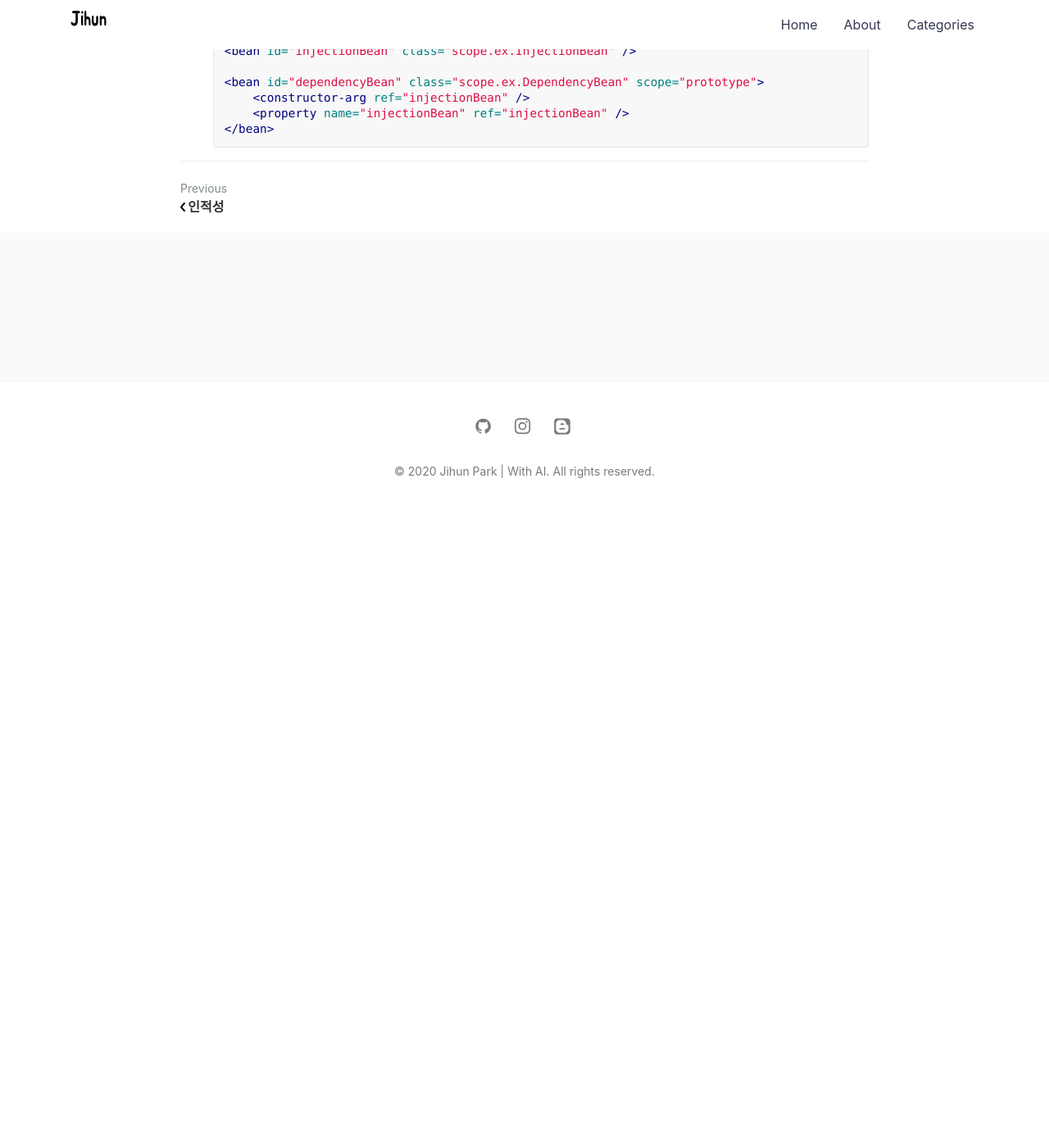
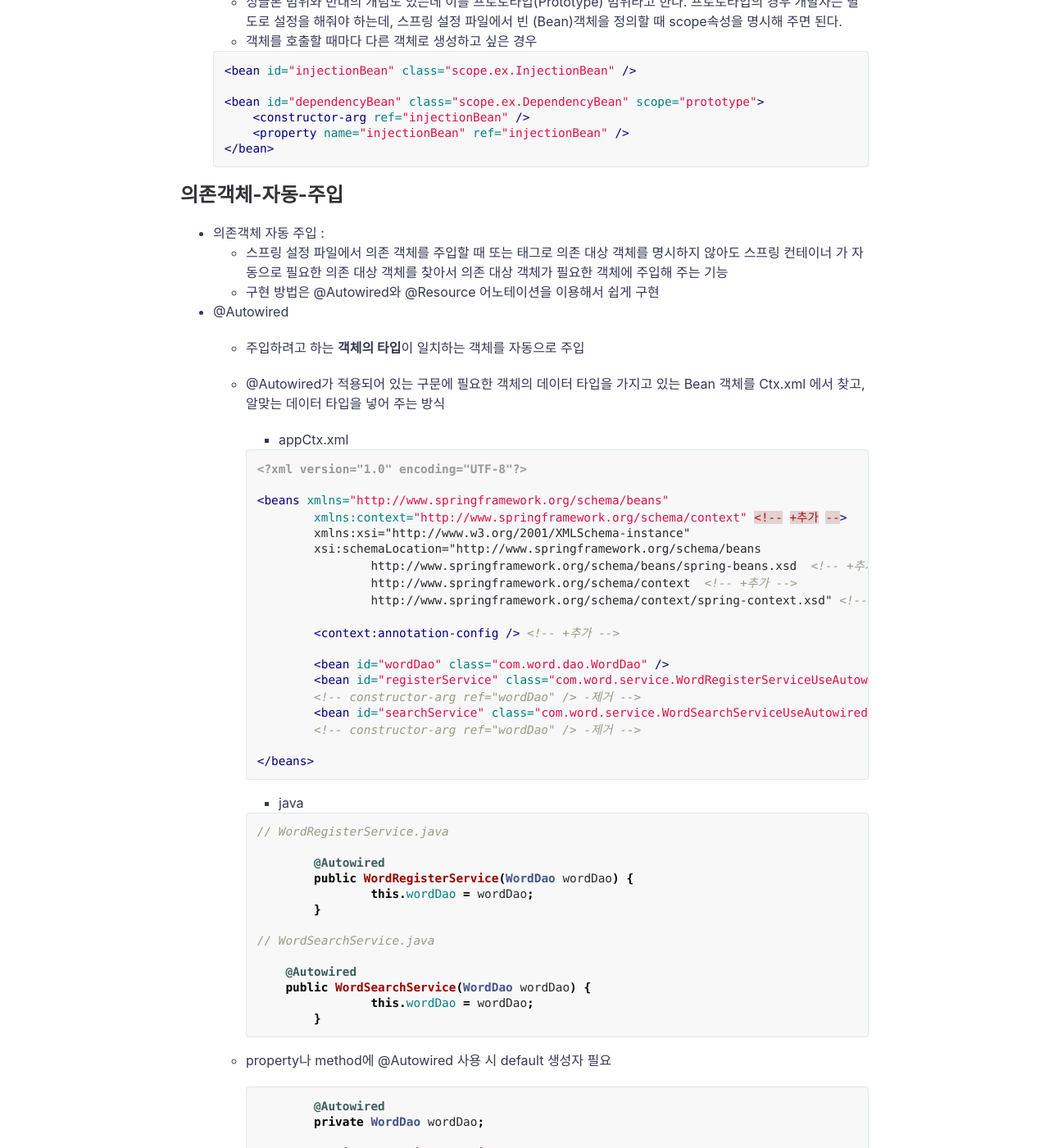
Before and after one commit to jihunparkme/jihunparkme.github.io, a Jekyll site: the page built from _posts/2020-06-24-Spring-Framework.md, in a window 1280 px wide and 1400 px high, scrolled down 15486 px. Shown: the whole window at 82% size. Built offline with Jekyll 4.4.1, drawn with Linux system fonts in a browser that asks for light colours; comment, search, counter and statistics services are not loaded; before the commit the page ends 16116 px from its top, so only the background shows below that; some of the changed text lies outside the part shown.

Commit message:
Edit: add contents

````diff
--- a/_posts/2020-06-24-Spring-Framework.md
+++ b/_posts/2020-06-24-Spring-Framework.md
@@ -9,22 +9,23 @@ featured-img: spring
 
 # Table of Contents
 
-* [개요 소개](#개요 소개)
-  * [스프링 개요](#스프링 개요)
-* [스프링 프레임워크](#스프링 프레임워크)
-  * [개발 환경 구축](#개발 환경 구축)
-* [프로젝트 생성](#프로젝트 생성)
+* [개요 소개](#개요-소개)
+  * [스프링 개요](#스프링-개요)
+* [스프링 프레임워크](#스프링-프레임워크)
+  * [개발 환경 구축](#개발-환경-구축)
+* [프로젝트 생성](#프로젝트-생성)
   * [test](#test)
 * [의존객체](#의존객체)
-  * [DI(Dependency injection)](#DI(Dependency injection))
-  * [다양한 의존 객체 주입](#다양한 의존 객체 주입)
+  * [DI(Dependency injection)](#DI(Dependency-injection))
+  * [다양한 의존 객체 주입](#다양한-의존-객체-주입)
   * [스프링 설정 파일 분리](#스프링-설정-파일-분리)
+  * [의존객체 자동 주입](#의존객체-자동-주입)
 
 
 
-# 개요 소개
+# 개요-소개
 
-## 스프링 개요
+## 스프링-개요
 
 #### 주요 기능
 - DI
@@ -43,9 +44,9 @@ featured-img: spring
 - 스프링에서 객체를 생성하고 조립하는 컨테이너(container)로,
   컨테이너를 통해 생성된 객체를 빈(Bean)이라고 부름
 
-# 스프링 프레임워크
+# 스프링-프레임워크
 
-## 개발 환경 구축
+## 개발-환경-구축
 
 #### 폴더 및 pom.xml 파일 이해
 - pjt project : 스프링 프로젝트
@@ -58,7 +59,7 @@ pom.xml 파일은 메이븐 설정파일로 메이븐은 라이브러리를 연
 
 pom.xml에 의해서 필요한 라이브러리만 다운로드 해서 사용
 
-# 프로젝트 생성
+# 프로젝트-생성
 
 ## test
 
@@ -108,7 +109,7 @@ public class MainClass {
 		// xml 파일을 이용하여 객체를 생성
 
 		/*
-		1. 컨테이너 생성
+		1. Spring Container 생성
 		xml을 사용하므로 GenericXmlApplicationContext class 를 사용
 		이 class를 생성할 때, 그 안쪽에 리소스(xml)의 내용을 작성.
 		*/
@@ -132,7 +133,7 @@ public class MainClass {
 
 # 의존객체
 
-## DI(Dependency injection)
+## DI(Dependency-Injection)
 
 의존성 주입
 
@@ -319,7 +320,7 @@ StudentAllSelectService allSelectService =
     ctx.getBean("allSelectService", StudentAllSelectService.class);
 ```
 
-## 다양한 의존 객체 주입
+## 다양한-의존-객체-주입
 
 1. 생성자를 이용한 의존 객체 주입 (constructor-arg TAG)
 
@@ -789,3 +790,100 @@ StudentAllSelectService allSelectService =
       <property name="injectionBean" ref="injectionBean" />
   </bean>
   ```
+
+## 의존객체-자동-주입
+
+- 의존객체 자동 주입 :
+  - 스프링 설정 파일에서 의존 객체를 주입할 때  또는  태그로 의존 대상 객체를 명시하지 않아도 스프링 컨테이너 가 자동으로 필요한 의존 대상 객체를 찾아서 의존 대상 객체가 필요한 객체에 주입해 주는 기능
+  - 구현 방법은 @Autowired와 @Resource 어노테이션을 이용해서 쉽게 구현
+
+- @Autowired
+
+  - 주입하려고 하는 **객체의 타입**이 일치하는 객체를 자동으로 주입
+
+  - @Autowired가 적용되어 있는 구문에 필요한 객체의 데이터 타입을 가지고 있는 Bean 객체를 Ctx.xml 에서 찾고, 알맞는 데이터 타입을 넣어 주는 방식
+
+    - appCtx.xml
+
+    ```xml
+    <?xml version="1.0" encoding="UTF-8"?>
+
+    <beans xmlns="http://www.springframework.org/schema/beans"
+    	xmlns:context="http://www.springframework.org/schema/context" <!-- +추가 -->
+    	xmlns:xsi="http://www.w3.org/2001/XMLSchema-instance"
+    	xsi:schemaLocation="http://www.springframework.org/schema/beans
+     		http://www.springframework.org/schema/beans/spring-beans.xsd  <!-- +추가 -->
+     		http://www.springframework.org/schema/context  <!-- +추가 -->
+     		http://www.springframework.org/schema/context/spring-context.xsd" <!-- +추가 -->>
+
+    	<context:annotation-config /> <!-- +추가 -->
+
+    	<bean id="wordDao" class="com.word.dao.WordDao" />
+    	<bean id="registerService" class="com.word.service.WordRegisterServiceUseAutowired" />
+    	<!-- constructor-arg ref="wordDao" /> -제거 -->
+    	<bean id="searchService" class="com.word.service.WordSearchServiceUseAutowired" />
+    	<!-- constructor-arg ref="wordDao" /> -제거 -->
+
+    </beans>
+    ```
+
+    - java
+
+    ```java
+    // WordRegisterService.java
+
+    	@Autowired
+    	public WordRegisterService(WordDao wordDao) {
+    		this.wordDao = wordDao;
+    	}
+
+    // WordSearchService.java
+
+        @Autowired
+        public WordSearchService(WordDao wordDao) {
+    		this.wordDao = wordDao;
+    	}
+    ```
+
+  - property나 method에 @Autowired 사용 시 default 생성자 필요
+
+    ```java
+    	@Autowired
+    	private WordDao wordDao;
+
+    	public WordRegisterService() {
+    	}
+
+    	@Autowired
+    	public void setWordDao(WordDao wordDao) {
+    		this.wordDao = wordDao;
+    	}
+    ```
+
+
+
+- @Resource
+
+  - 주입하려고 하는 **객체의 이름**이 일치하는 객체를 자동으로 주입
+
+  - 생성자에서는 사용할 수 없고, property나 method에 사용 가능
+
+  - property나 method에 적용하기 위해서는 default 생성자 필요
+
+  - 객체가 일단 생성되어야 property나 method에 자동주입이 가능하므로
+
+    - appCtx.xml 은 @Autowired 과 동일
+    - Java
+
+    ```java
+    	@Resource
+    	private WordDao wordDao;
+
+    	public WordRegisterService() {
+    	}
+
+    	@Resource
+    	public void setWordDao(WordDao wordDao) {
+    		this.wordDao = wordDao;
+    	}
+    ```
````
